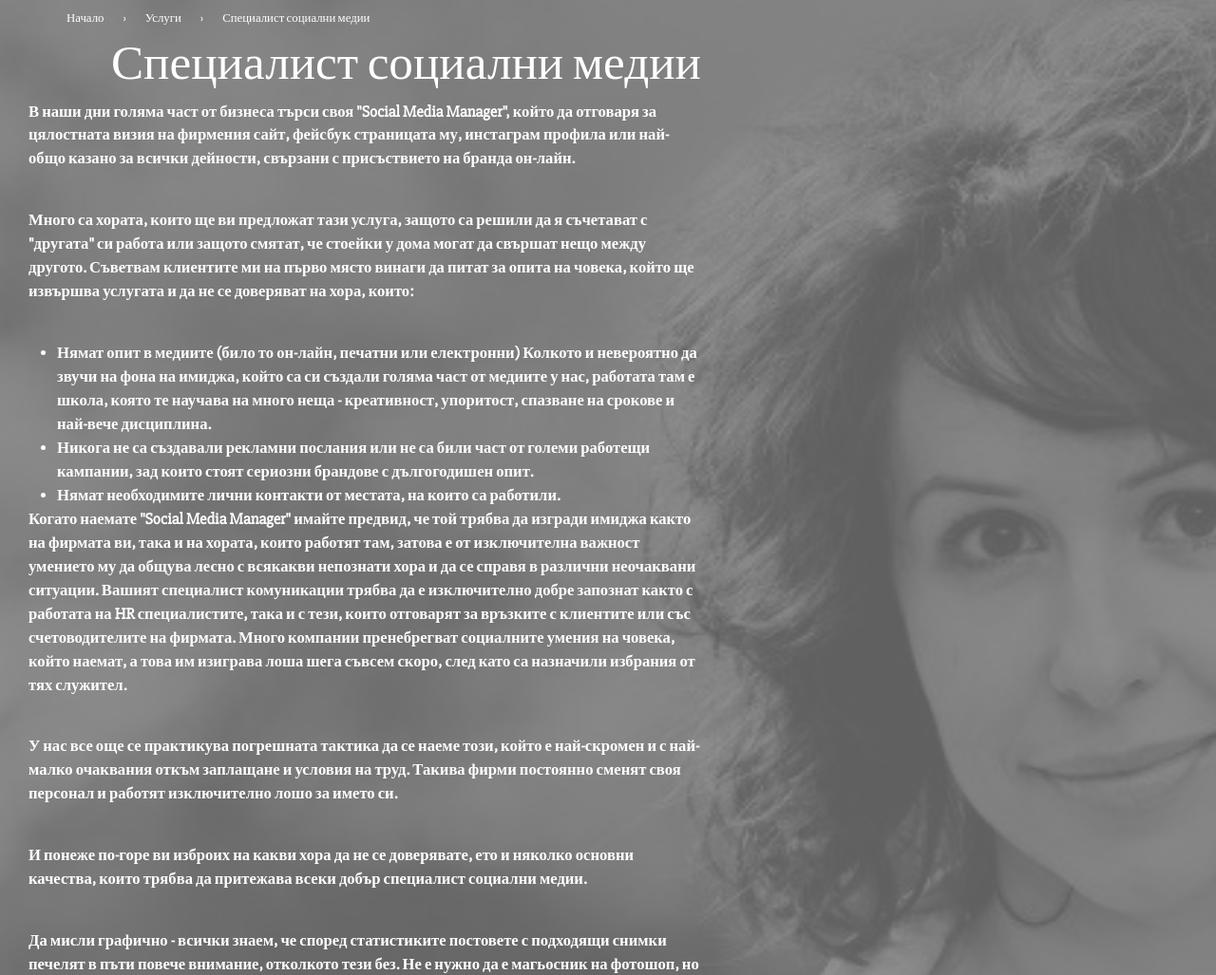
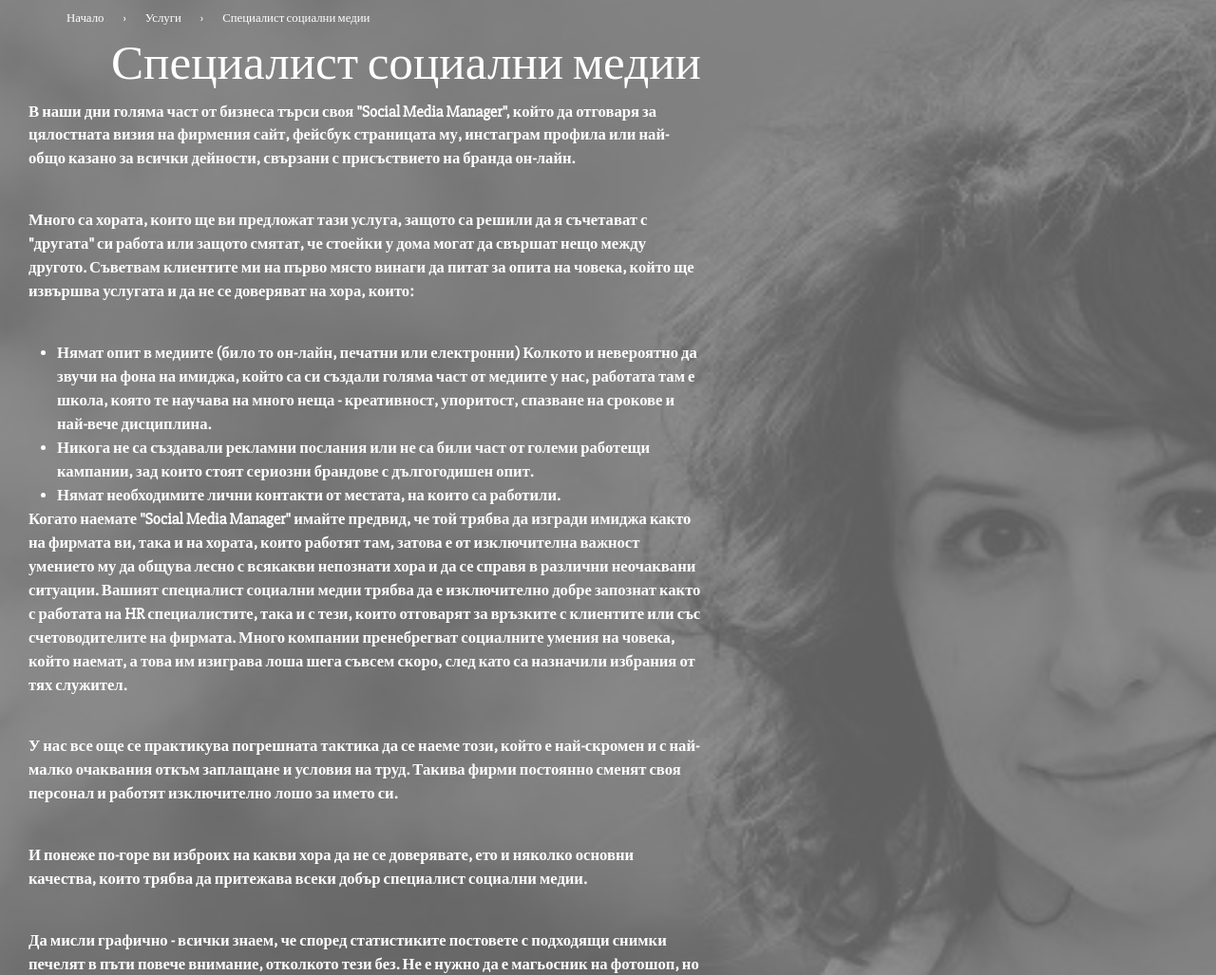
Before and after one commit to peropodnaem/peropodnaem.github.io, a Jekyll site: the page built from social-media-manager.md, in a window 1280 px wide. Shown: the part 337-1364 px from the top of the page at 95% size. Built offline with Jekyll 4.4.1, drawn with Linux system fonts in a browser that asks for light colours; some web fonts are replaced.

Commit message:
smm kws enrichment

```diff
--- a/social-media-manager.md
+++ b/social-media-manager.md
@@ -35,7 +35,7 @@
 
 <h2>Специалист социални медии</h2>
 
-<p>В наши дни голяма част от бизнеса търси своя "Social Media Manager", който да отговаря за цялостната визия на фирмения сайт, фейсбук страницата му, инстаграм профила или най-общо казано за всички дейности, свързани с присъствието на бранда он-лайн.</p>
+<p>В наши дни голяма част от бизнеса търси своя <strong>"Social Media Manager"</strong>, който да отговаря за цялостната визия на фирмения сайт, фейсбук страницата му, инстаграм профила или най-общо казано за всички дейности, свързани с присъствието на бранда он-лайн.</p>
 
 <p>Много са хората, които ще ви предложат тази услуга, защото са решили да я съчетават с "другата" си работа или защото смятат, че стоейки у дома могат да свършат нещо между другото.
 Съветвам клиентите ми на първо място винаги да питат за опита на човека, който ще извършва услугата и да не се доверяват на хора, които:</p>
@@ -45,11 +45,11 @@
     <li>Нямат необходимите лични контакти от местата, на които са работили.</li>
 </ul>
 
-<p>Когато наемате "Social Media Manager" имайте предвид, че той трябва да изгради имиджа както на фирмата ви, така и на хората, които работят там, затова е от изключителна важност умението му да общува лесно с всякакви непознати хора и да се справя в различни неочаквани ситуации. Вашият специалист комуникации трябва да е изключително добре запознат както с работата на HR специалистите, така и с тези, които отговарят за връзките с клиентите или със счетоводителите на фирмата. Много компании пренебрегват социалните умения на човека, който наемат, а това им изиграва лоша шега съвсем скоро, след като са назначили избрания от тях служител.</p>
+<p>Когато наемате <strong>"Social Media Manager"</strong> имайте предвид, че той трябва да изгради имиджа както на фирмата ви, така и на хората, които работят там, затова е от изключителна важност умението му да общува лесно с всякакви непознати хора и да се справя в различни неочаквани ситуации. Вашият <strong>специалист социални медии</strong> трябва да е изключително добре запознат както с работата на HR специалистите, така и с тези, които отговарят за връзките с клиентите или със счетоводителите на фирмата. Много компании пренебрегват социалните умения на човека, който наемат, а това им изиграва лоша шега съвсем скоро, след като са назначили избрания от тях служител.</p>
 
 <p>У нас все още се практикува погрешната тактика да се наеме този, който е най-скромен и с най-малко очаквания откъм заплащане и условия на труд. Такива фирми постоянно сменят своя персонал и работят изключително лошо за името си.</p>
 
-<p>И понеже по-горе ви изброих на какви хора да не се доверявате, ето и няколко основни качества, които трябва да притежава всеки добър специалист социални медии.</p>
+<p>И понеже по-горе ви изброих на какви хора да не се доверявате, ето и няколко основни качества, които трябва да притежава всеки добър <strong>специалист социални медии</strong>.</p>
 
 <p>Да мисли графично - всички знаем, че според статистиките постовете с подходящи снимки печелят в пъти повече внимание, отколкото тези без. Не е нужно да е магьосник на фотошоп, но е задължително да умее да избира подходящите визуализации към всеки текст. Има ли необходимото желание за работа много скоро може да се научи да работи с различни графични програми.</p>
 
```
